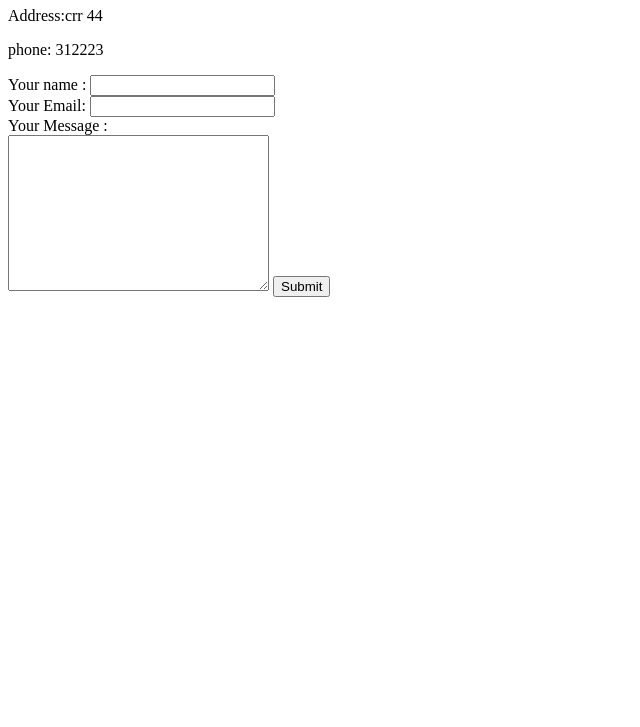
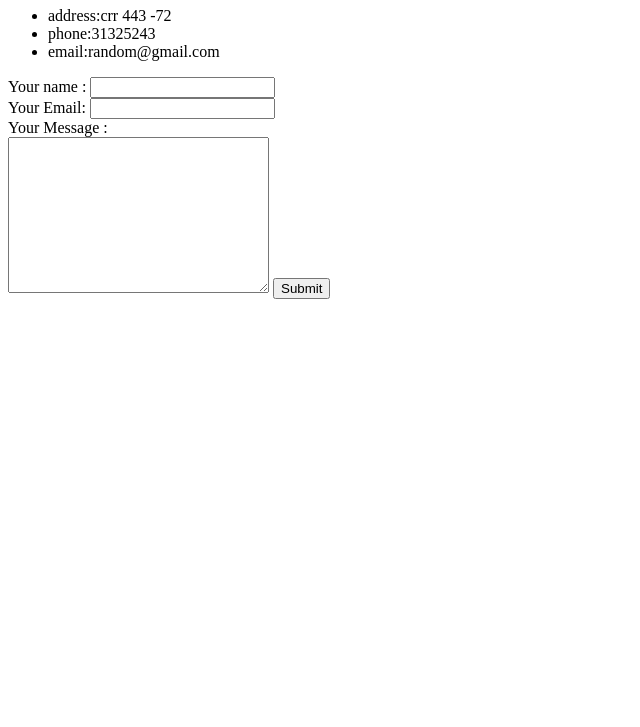
Before and after one commit to serght/cv, a plain HTML site: page contact.html in a window 1280 px wide. Shown: the part 73-800 px from the top of the page, without its empty margins (0-640 px from the left). Drawn offline with Linux system fonts and the light colour scheme.

Commit message:
Add files via upload

```diff
--- a/contact.html
+++ b/contact.html
@@ -6,8 +6,11 @@
   </head>
   <body>
     <h1>My Contact</h1>
-    <p>Address:crr 44</p>
-    <p>phone: 312223</p>
+    <ul>
+      <li>address:crr 443 -72</li>
+      <li>phone:31325243</li>
+      <li>email:random@gmail.com</li>
+    </ul>
     <form class="" action="mailto:lelistellez@hotmail.com" method="post">
     <label>Your name :</label>
       <input type="text" name="Your name " value=""><br>
```
